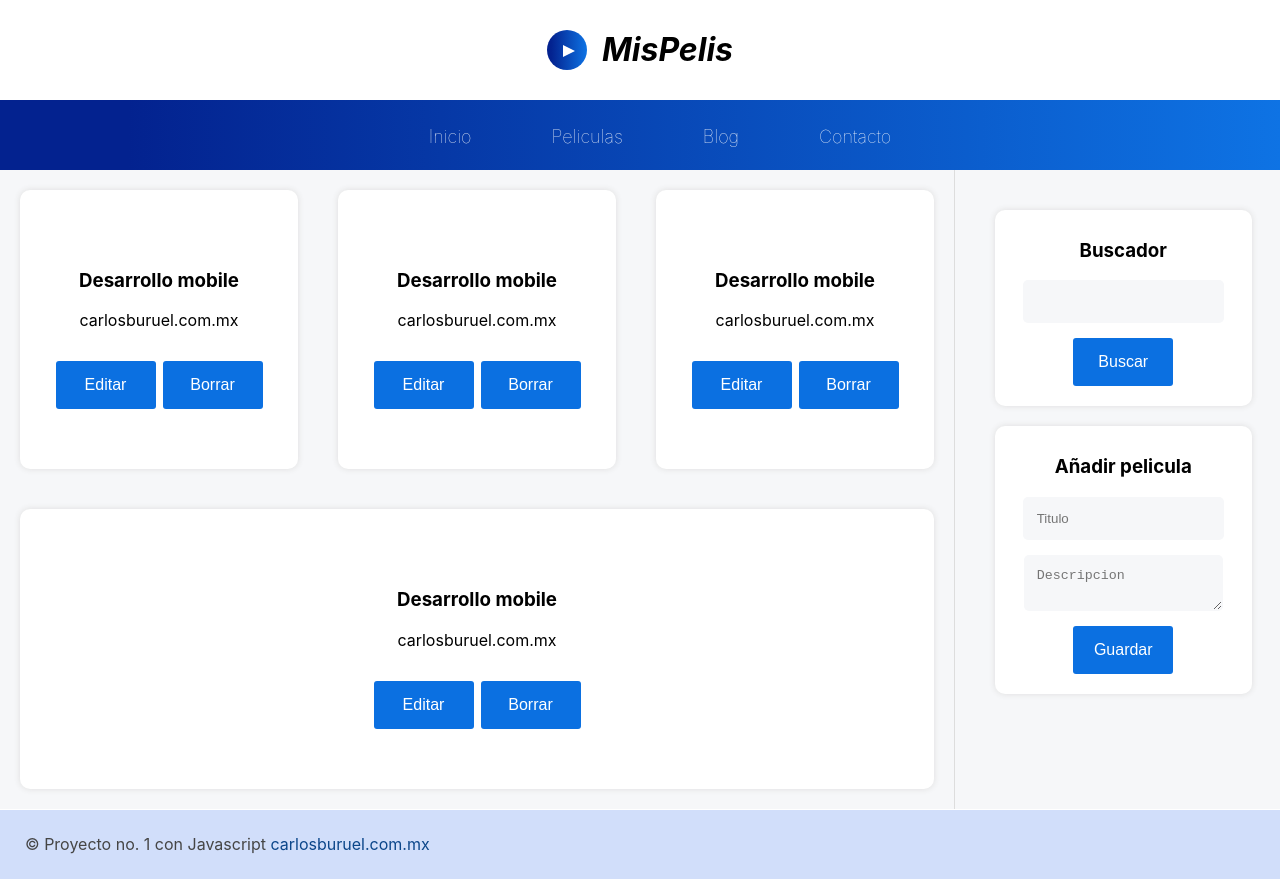
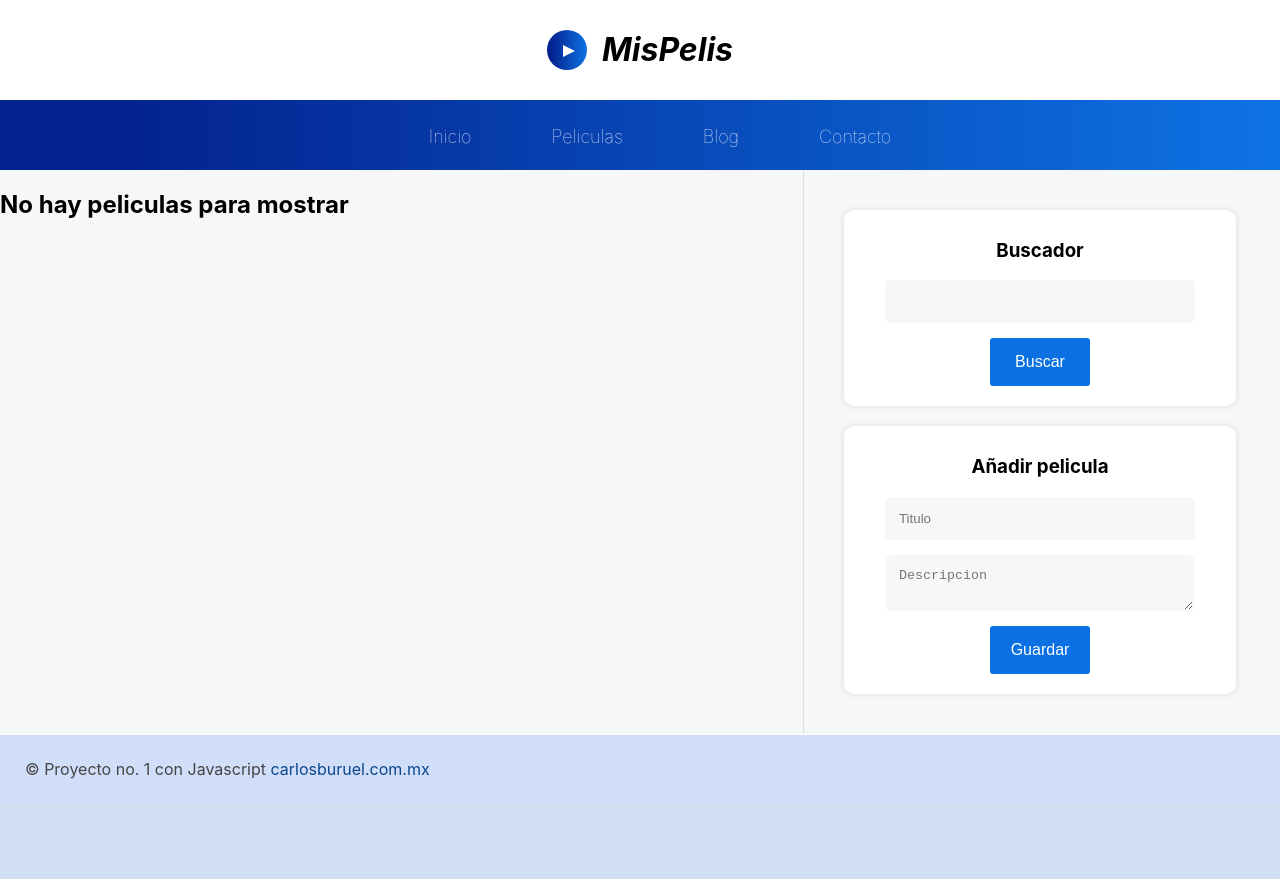
Before and after one commit to Carlos2693/master-react, a React (Create React App) app in the folder 06-proyecto1/: page / in a window 1280 px wide. After the commit the page ends 804 px from the top, so only its background shows below. Built offline with nearby package versions, Linux system fonts and the light colour scheme.

Commit message:
Get list with useEffect

```diff
--- a/06-proyecto1/src/components/Listado.js
+++ b/06-proyecto1/src/components/Listado.js
@@ -1,39 +1,35 @@
-import React from 'react'
+import React, { useEffect, useState } from 'react'
 
 export const Listado = () => {
+
+  const [listState, setListState] = useState([])
+
+  useEffect(() => {
+    getMovies()
+  }, [])
+
+  const getMovies = () => {
+    let movies = JSON.parse(localStorage.getItem('movies'))
+
+    setListState(movies)
+  }
+
   return (
     <>
-        <article className="movie-item">
-                <h3 className="title">Desarrollo mobile</h3>
-                <p className="description">carlosburuel.com.mx</p>
+      {listState != null ?
+        listState.map(movie => {
+          return (
+            <article key={movie.id} className="movie-item">
+                <h3 className="title">{movie.title}</h3>
+                <p className="description">{movie.description}</p>
 
                 <button className="edit">Editar</button>
                 <button className="delete">Borrar</button>
             </article>
-
-            <article className="movie-item">
-                <h3 className="title">Desarrollo mobile</h3>
-                <p className="description">carlosburuel.com.mx</p>
-
-                <button className="edit">Editar</button>
-                <button className="delete">Borrar</button>
-            </article>
-
-            <article className="movie-item">
-                <h3 className="title">Desarrollo mobile</h3>
-                <p className="description">carlosburuel.com.mx</p>
-
-                <button className="edit">Editar</button>
-                <button className="delete">Borrar</button>
-            </article>
-
-            <article className="movie-item">
-                <h3 className="title">Desarrollo mobile</h3>
-                <p className="description">carlosburuel.com.mx</p>
-
-                <button className="edit">Editar</button>
-                <button className="delete">Borrar</button>
-            </article>
+          )
+        })
+        : <h2>No hay peliculas para mostrar</h2>
+      }
     </>
   )
 }
```
